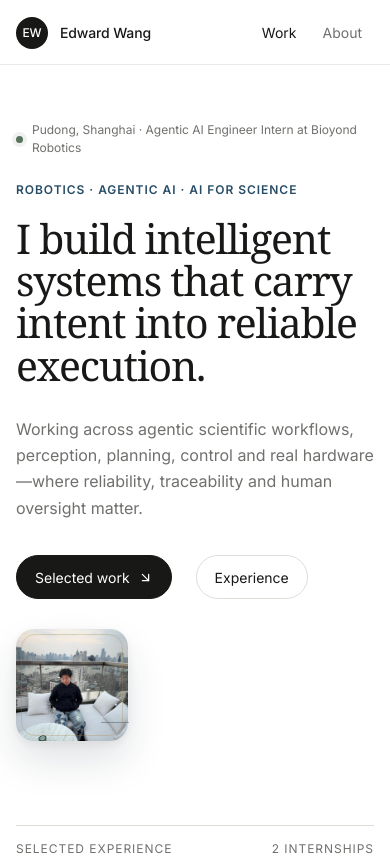
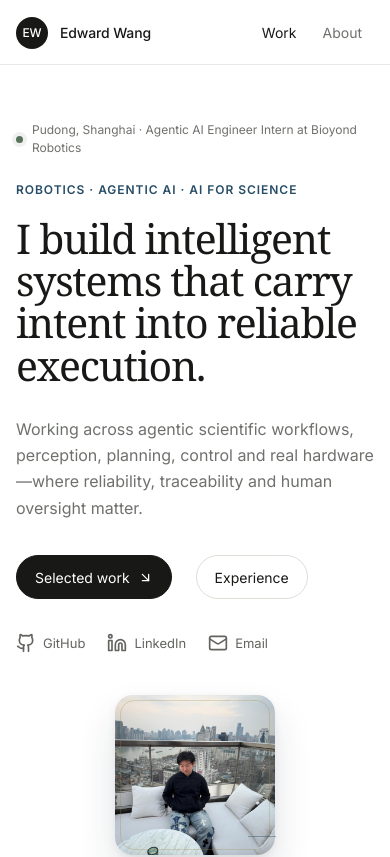
Before and after one commit to Edwardwang66/Edwardwang66.github.io, a React (Vite) app: page / in a window 390 px wide. Shown: the top 857 px of the page. Built offline with nearby package versions, Linux system fonts and the light colour scheme; a web font is replaced by a local one.

Commit message:
feat: restore original hero social rhythm

```diff
--- a/src/index.css
+++ b/src/index.css
@@ -264,7 +264,7 @@ a {
 
 .home-hero {
   display: grid;
-  grid-template-columns: minmax(0, 1fr) clamp(184px, 18vw, 220px);
+  grid-template-columns: minmax(0, 1fr) 256px;
   gap: clamp(56px, 8vw, 104px);
   align-items: start;
   padding-block: clamp(88px, 10vw, 124px) clamp(96px, 11vw, 128px);
@@ -375,6 +375,35 @@ a {
   transform: scale(0.985);
 }
 
+.hero-socials {
+  display: flex;
+  flex-wrap: wrap;
+  gap: 8px 22px;
+  margin: 22px 0 0;
+  padding: 0;
+  list-style: none;
+}
+
+.hero-socials a {
+  display: inline-flex;
+  min-height: 44px;
+  align-items: center;
+  gap: 7px;
+  color: #62645f;
+  font-size: 13px;
+  transition: color 90ms ease-out;
+}
+
+.hero-socials svg {
+  width: 20px;
+  height: 20px;
+}
+
+.hero-socials a:hover,
+.hero-socials a:focus-visible {
+  color: var(--blue);
+}
+
 .project-panel-copy a {
   display: inline-flex;
   min-height: 44px;
@@ -422,7 +451,7 @@ a {
 }
 
 .portrait[data-size="hero"] {
-  width: 100%;
+  width: 256px;
   margin-top: 42px;
 }
 
@@ -685,8 +714,8 @@ a {
 
 @media (max-width: 899px) {
   .home-hero {
-    grid-template-columns: minmax(0, 1fr);
-    gap: 34px;
+    grid-template-columns: minmax(0, 1fr) 256px;
+    gap: 40px;
     padding-block: 72px 96px;
   }
 
@@ -700,9 +729,9 @@ a {
   }
 
   .portrait[data-size="hero"] {
-    width: 128px;
+    width: 256px;
     margin-top: 0;
-    justify-self: start;
+    justify-self: end;
   }
 
   .featured-experience-record,
@@ -736,7 +765,8 @@ a {
 
 @media (max-width: 639px) {
   .home-hero {
-    gap: 30px;
+    grid-template-columns: minmax(0, 1fr) 160px;
+    gap: 24px;
     padding-block: 56px 84px;
   }
 
@@ -750,8 +780,8 @@ a {
   }
 
   .portrait[data-size="hero"] {
-    width: 112px;
-    justify-self: start;
+    width: 160px;
+    justify-self: end;
   }
 
   .selected-experience,
@@ -800,6 +830,18 @@ a {
   .archive-evidence img,
   .media-fallback {
     max-height: 220px;
+  }
+}
+
+@media (max-width: 519px) {
+  .home-hero {
+    grid-template-columns: minmax(0, 1fr);
+    gap: 30px;
+  }
+
+  .portrait[data-size="hero"] {
+    width: 160px;
+    justify-self: center;
   }
 }
 
--- a/src/pages/HomePage.jsx
+++ b/src/pages/HomePage.jsx
@@ -1,6 +1,7 @@
 import { ArrowDownRight, ArrowUpRight } from "lucide-react";
 import Portrait from "../components/Portrait.jsx";
 import ProjectArchive from "../components/ProjectArchive.jsx";
+import { socialIcons } from "../components/socialIcons.js";
 import { profile, projects } from "../data/portfolio.js";
 
 export default function HomePage({ onOpenProject }) {
@@ -27,6 +28,24 @@ export default function HomePage({ onOpenProject }) {
             </a>
             <a href="#selected-experience">Experience</a>
           </div>
+          <ul className="hero-socials" aria-label="Profile links">
+            {profile.socials.map((social) => {
+              const Icon = socialIcons[social.icon];
+              const external = social.href.startsWith("http");
+              return (
+                <li key={social.label}>
+                  <a
+                    href={social.href}
+                    target={external ? "_blank" : undefined}
+                    rel={external ? "noreferrer" : undefined}
+                  >
+                    {Icon ? <Icon aria-hidden="true" /> : null}
+                    <span>{social.label}</span>
+                  </a>
+                </li>
+              );
+            })}
+          </ul>
         </div>
         <Portrait size="hero" />
       </section>
```
Also changed, not shown: 2 other files (tests, documents, lock files or other folders).
